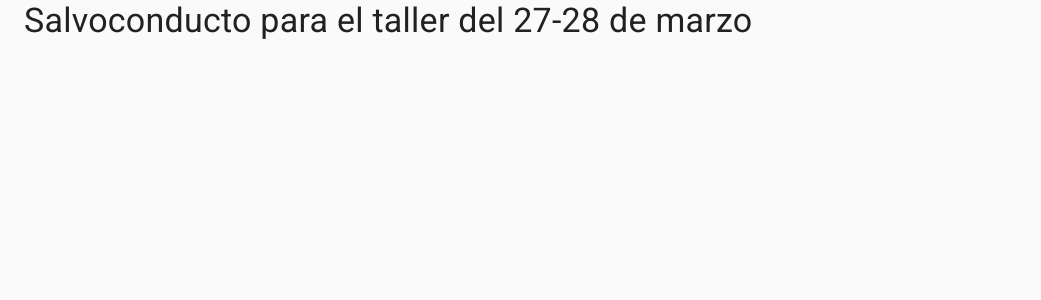
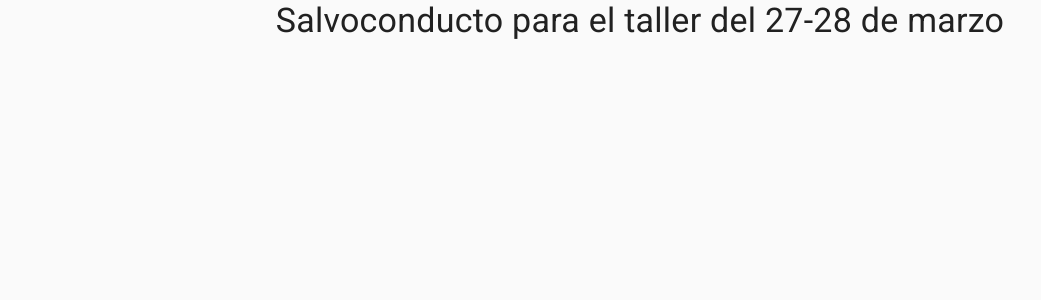
Before and after one commit to DanielMateosLab/documentos-los-guindales, a Next.js app: page / in a window 1280 px wide. Shown: the top 300 px of the page, without its empty margins (0-1041 px from the left). Built offline with nearby package versions, Linux system fonts and the light colour scheme.

Commit message:
Justify title and add tests

```diff
--- a/pages/index.tsx
+++ b/pages/index.tsx
@@ -3,7 +3,7 @@
 export default function Home() {
   return (
     <Container>
-      <Typography variant="h4" component="h1">
+      <Typography variant="h4" component="h1" align="center">
         Salvoconducto para el taller del 27-28 de marzo
       </Typography>
     </Container>
```
Also changed, not shown: 1 other file (tests, documents, lock files or other folders).
